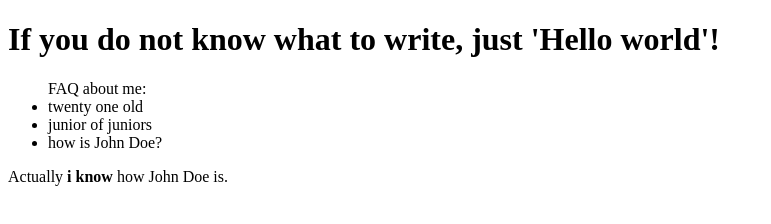
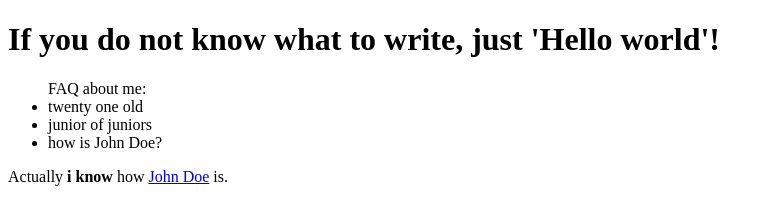
Before and after one commit to DanilXGrinevs/Newbie-in-the-GitHub, a plain HTML site: page index.html in a window 1280 px wide. Shown: the whole page, without its empty margins (0-771 px from the left). Drawn offline with Linux system fonts and the light colour scheme.

Commit message:
tag <a> wasn't working! Be attentive!

```diff
--- a/index.html
+++ b/index.html
@@ -25,7 +25,7 @@ FAQ about me:
     how is John Doe?
 </li>
 </ul>
-Actually <strong>i know</strong> how <a src="https://en.wikipedia.org/wiki/John_Doe#:~:text=%22John%20Doe%22%20and%20%22Jane%20Doe%22,Q.%20Public%22%20or%20%22Joe%20Public%22">John Doe</a> is.
+Actually <strong>i know</strong> how <a href="https://en.wikipedia.org/wiki/John_Doe#:~:text=%22John%20Doe%22%20and%20%22Jane%20Doe%22,Q.%20Public%22%20or%20%22Joe%20Public%22">John Doe</a> is.
     </main>
 </body>
     </html>
```
